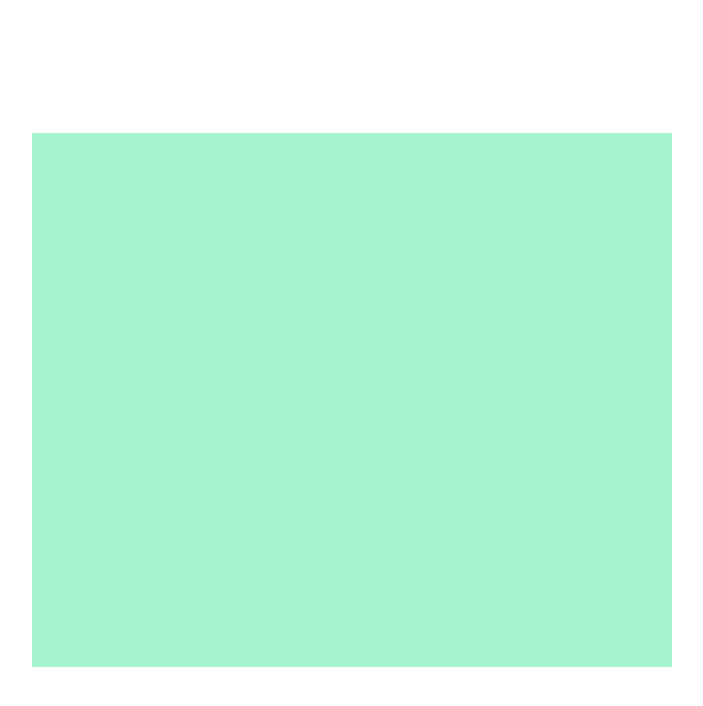
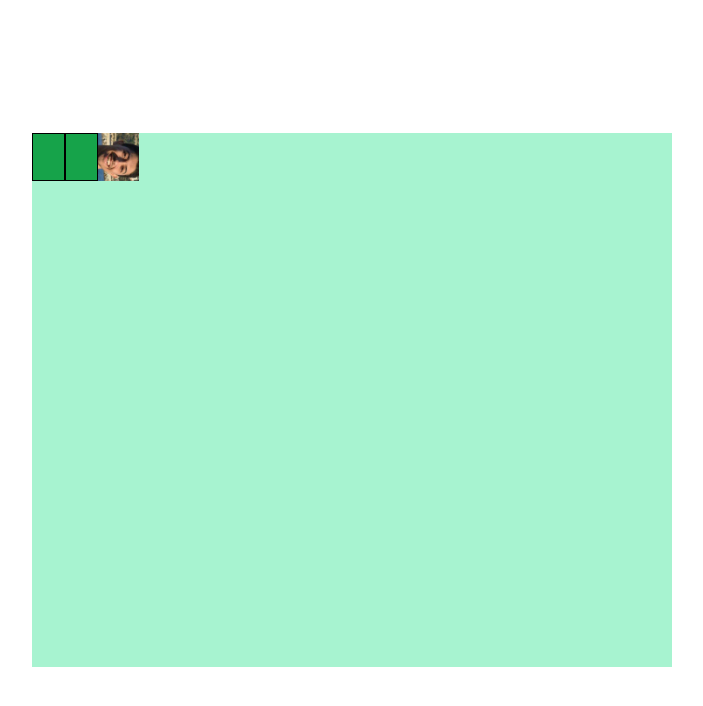
Before and after one commit to saad-elabboubi/tahalkobra, a SvelteKit app: page / in a window 1280 px wide. Shown: the top 706 px of the page, without its empty margins (288-991 px from the left). Built offline with nearby package versions, Linux system fonts and the light colour scheme.

Commit message:
taha lkobra ki dour

```diff
--- a/src/routes/+page.svelte
+++ b/src/routes/+page.svelte
@@ -1,5 +1,15 @@
+<script>
+    import Component from "./component.svelte";
+</script>
+
+
 <body class="body h-screen w-screen flex flex-row justify-center ">
     <div class="gameborder grid grid-rows-6 grid-cols-6 bg-emerald-200  h-2/3 w-1/2 self-center ">
+        <div class="flex flex-row">
+            <Component />
+
+        </div>
+
 
     </div>
 
--- /dev/null
+++ b/src/routes/component.svelte
@@ -0,0 +1,34 @@
+<script lang="ts">
+  import logo from '$lib/assets/taha_lkobra.jpg';
+
+  let angle = 0;
+  let negative : boolean = false;
+
+  function onKeyDown(e) {
+    switch(e.keyCode) {
+      case 38:
+        negative = true;
+        angle = 90;
+        console.log(negative)
+        break;
+      case 39:
+        negative = false;
+        angle = 0;
+        break;
+      case 40:
+        negative = false;
+        angle = 90;
+        break;
+      default:
+        break;
+    }
+  }
+
+
+</script>
+
+<div class="snake-body w-20 h-12 bg-green-600 border border-black"></div>
+<div class="snake-body w-20 h-12 bg-green-600 border border-black"></div>
+<img alt="tahalkobra" src={logo} class={`w-20 h-12 ${negative ? '-rotate-90' : `rotate-${angle}`}`} />
+
+<svelte:window on:keydown={onKeyDown}  />
```
Also changed, not shown: src/lib/assets/taha_lkobra.jpg (added), 1 other file (tests, documents, lock files or other folders).
